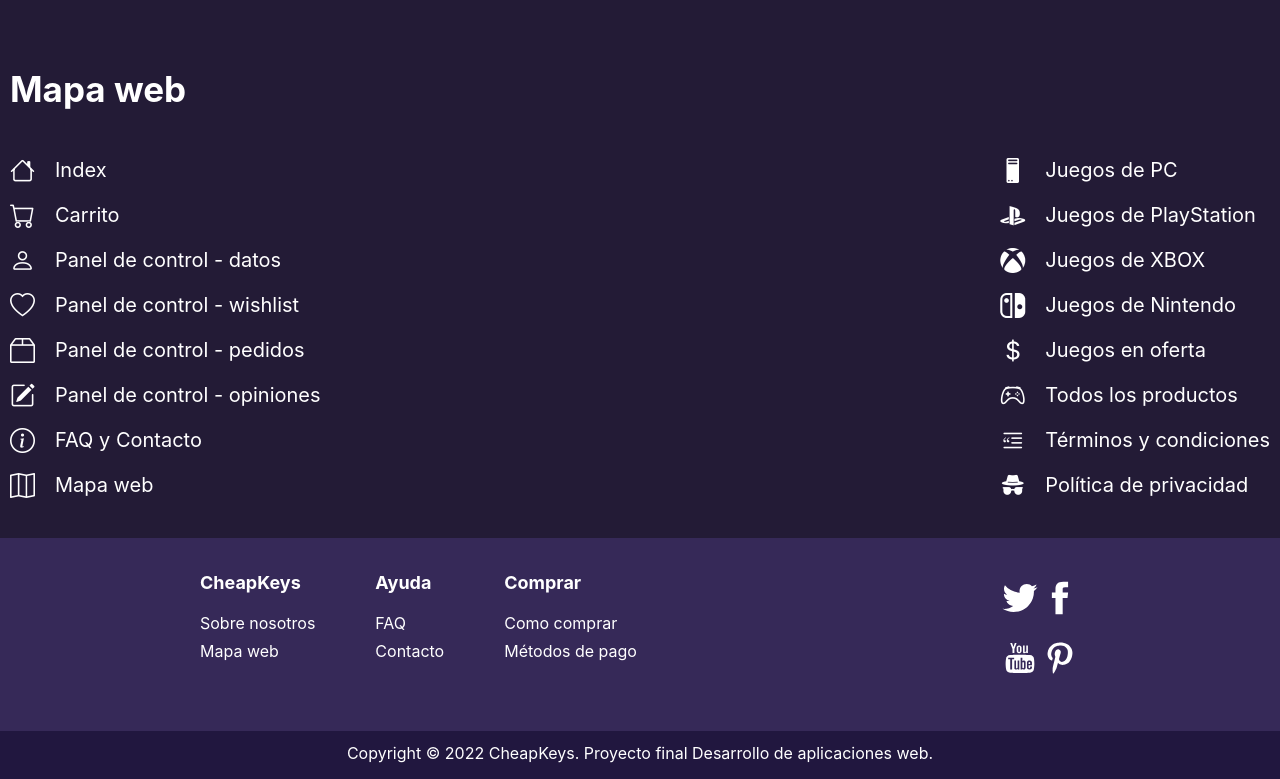
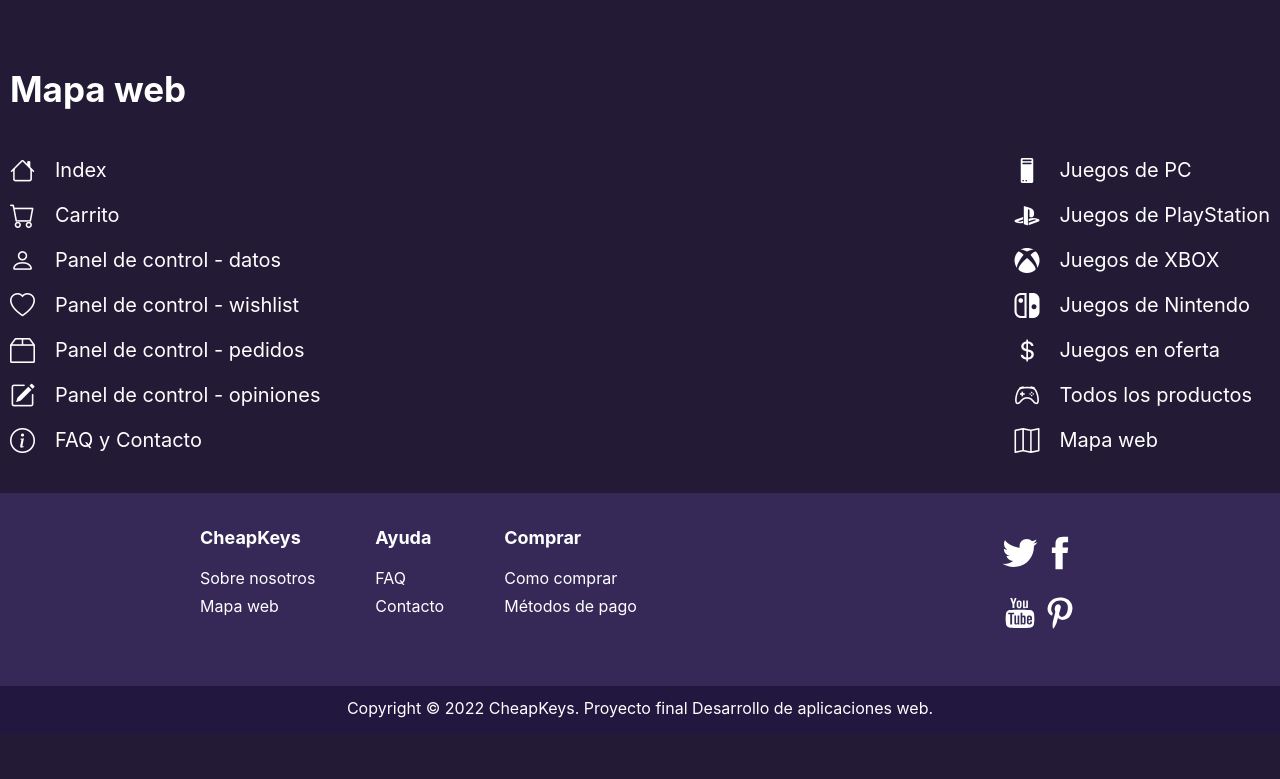
Before and after one commit to SagAraque/CheapKeys, a Symfony app: template templates/webmap.html.twig in a window 1280 px wide. Shown: the part 160-939 px from the top of the page. After the commit the page ends 878 px from the top, so only its background shows below. Run offline with Twig, Linux system fonts and the light colour scheme; the template is opened without the code that fills it, so the values that code supplies are empty; some libraries are stand-ins or nearby versions.

Commit message:
WebMap update

```diff
--- a/templates/webmap.html.twig
+++ b/templates/webmap.html.twig
@@ -14,7 +14,6 @@
         <a href="" class="webmap__link"><i class="bi bi-box2 webmap__icon"></i> Panel de control - pedidos</a>
         <a href="" class="webmap__link"><i class="bi bi-pencil-square webmap__icon"></i> Panel de control - opiniones</a>
         <a href="{{ path('contact') }}" class="webmap__link"><i class="bi bi-info-circle webmap__icon"></i> FAQ y Contacto</a>
-        <a href="{{ path('web_map') }}" class="webmap__link"><i class="bi bi-map webmap__icon"></i> Mapa web</a>
     </article>
     <article class="webmap__container">
         <a href="{{ path('category', { 'data':'pc' }) }}" class="webmap__link"><i class="bi bi-pc webmap__icon"></i> Juegos de PC</a>
@@ -23,8 +22,7 @@
         <a href="{{ path('category', { 'data':'switch' }) }}" class="webmap__link"><i class="bi bi-nintendo-switch webmap__icon"></i> Juegos de Nintendo</a>
         <a href="{{ path('category', { 'data':'ofertas' }) }}" class="webmap__link"><i class="bi bi-currency-dollar webmap__icon"></i> Juegos en oferta</a>
         <a href="{{ path('category', { 'data':'all' }) }}" class="webmap__link"><i class="bi bi-controller webmap__icon"></i> Todos los productos</a>
-        <a href="" class="webmap__link"><i class="bi bi-blockquote-left webmap__icon"></i> Términos y condiciones</a>
-        <a href="" class="webmap__link"><i class="bi bi-incognito webmap__icon"></i> Política de privacidad</a>
+        <a href="{{ path('web_map') }}" class="webmap__link"><i class="bi bi-map webmap__icon"></i> Mapa web</a>
     </article>
 </main>
 
```
